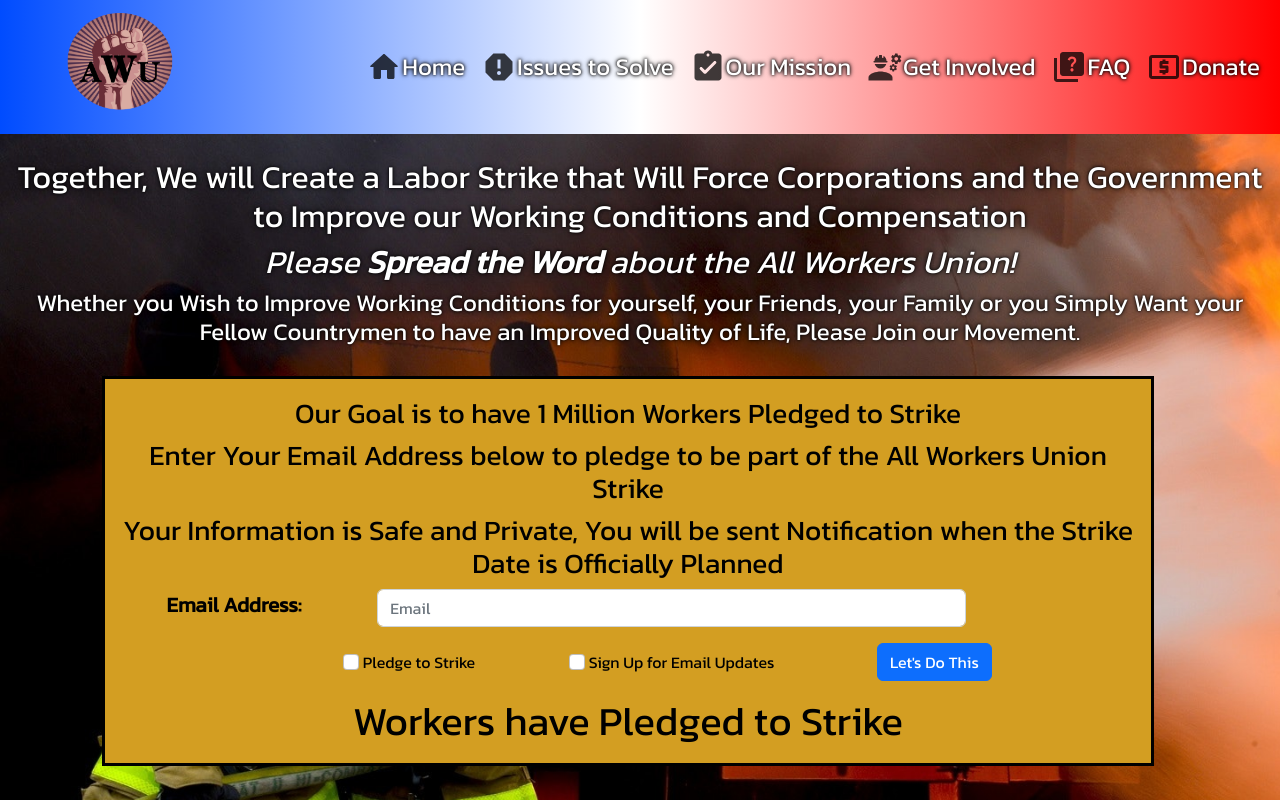
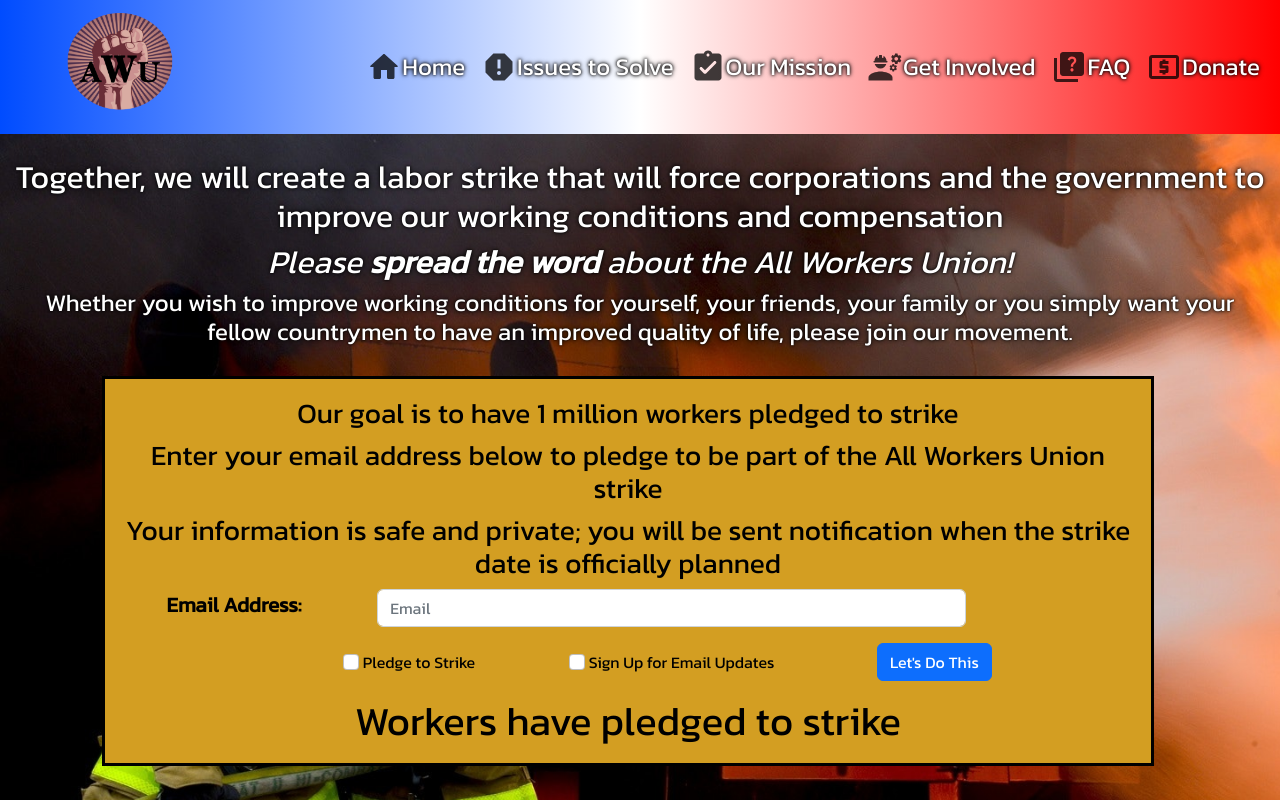
Before and after one commit to mpollachek/sideProjectFrontend, a React (Create React App) app: page /GetInvolved in a window 1280 px wide. Shown: the top 800 px of the page. Built offline with nearby package versions, Linux system fonts and the light colour scheme; no server answers.

Commit message:
faq and styles

```diff
--- a/src/components/Header.js
+++ b/src/components/Header.js
@@ -31,16 +31,15 @@ import ReportIcon from "@mui/icons-material/Report";
 const Header = () => {
   //navbar open state
   const [menuOpen, setMenuOpen] = useState(false);
-  // Popover open state
-  const [popoverOpen, setPopoverOpen] = useState(false);
 
-  const closeBoth = () => {
-    setMenuOpen(!menuOpen);
-    setPopoverOpen(!popoverOpen);
-  };
+  const [isOpen, setIsOpen] = useState(false);
+
+  const toggle = () => setIsOpen(!isOpen);
 
   return (
-    <Navbar dark sticky="top" expand="md">
+    <Navbar dark sticky="top" expand="md"
+    style={{overflow: 'visible'}}
+    >
       <NavbarBrand className="ms-5" href="/">
         <img
           src={AWUlogo}
@@ -58,42 +57,31 @@ const Header = () => {
             </NavLink>
           </NavItem>
 
-          {/* <NavItem className='navfont translatePop' id="dropdownPopover" onClick={() => setPopoverOpen(!popoverOpen)}>
-                <div className='hand' >
-              <ReportIcon className='navicons'/>
-              Issues to Solve
-              </div>
-                <UncontrolledPopover
-                  placement="bottom"
-                  target="dropdownPopover"
-                  trigger="legacy"
-                  isOpen={popoverOpen}
-                  >
-                    <PopoverBody className='bgDrop navfont' >
-                <NavLink
-                onClick={() => closeBoth}
-                className='nav-link'
-                to='/'
-                >
-                  balls
-                  </NavLink >
-                  <NavLink
-                onClick={() => closeBoth}
-                className='nav-link'
-                to='/'
-                >
-                  balls
-                  </NavLink >
-                  <NavLink
-                onClick={() => closeBoth}
-                className='nav-link'
-                to='/'
-                >
-                  balls
-                  </NavLink >
-                </PopoverBody>
-                </UncontrolledPopover>
-            </NavItem> */}
+          {/* <UncontrolledDropdown nav inNavbar>
+              <DropdownToggle nav caret className="navfont">
+              <ReportIcon className="navicons" />
+                Issues to Solve
+              </DropdownToggle>
+              <DropdownMenu right
+              style={{position: 'fixed'}}
+              >
+                <DropdownItem onClick={() => setMenuOpen(!menuOpen)}>
+                <NavLink className="nav-link navfont" to="/Issues">
+                Compensation
+                </NavLink>
+                </DropdownItem>
+                <DropdownItem onClick={() => setMenuOpen(!menuOpen)}>
+                <NavLink className="nav-link navfont" to="/Issues">
+                  Paid Time Off
+                  </NavLink>
+                  </DropdownItem>
+                <DropdownItem onClick={() => setMenuOpen(!menuOpen)}>
+                <NavLink className="nav-link navfont" to="/Issues">
+                  Corruption
+                  </NavLink>
+                  </DropdownItem>
+              </DropdownMenu>
+            </UncontrolledDropdown> */}
 
           <NavItem onClick={() => setMenuOpen(!menuOpen)}>
             <NavLink className="nav-link navfont" to="/Issues">
--- a/src/index.js
+++ b/src/index.js
@@ -7,7 +7,6 @@ import './index.css';
 import App from './App';
 import reportWebVitals from './reportWebVitals';
 import ScrollToTop from './components/ScrollToTop';
-import 'bootstrap/dist/css/bootstrap.min.css';
 import 'bootstrap/dist/js/bootstrap.js';
 
 const root = ReactDOM.createRoot(document.getElementById('root'));
--- a/src/pages/Donate.js
+++ b/src/pages/Donate.js
@@ -43,7 +43,7 @@ const Donate = () => {
             </h2>
             <h2>
               Donations will be used for outreach, organizing events, spreading
-              our message and operations costs
+              our message and operations costs. Our first goal is to gather 1 million workers for a 1 day strike to jumpstart this movement.
             </h2>
             <h2>
               Most importantly, all funds will be used to achieve our goal of
--- a/src/pages/GetInvolved.js
+++ b/src/pages/GetInvolved.js
@@ -97,19 +97,19 @@ const GetInvolved = () => {
       >
         <Col className="text-center my-4 blshadow">
           <h2>
-            Together, We will Create a Labor Strike that Will Force Corporations
-            and the Government to Improve our Working Conditions and
-            Compensation
+            Together, we will create a labor strike that will force corporations
+            and the government to improve our working conditions and
+            compensation
           </h2>
           <h2>
             <em>
-              Please <b>Spread the Word</b> about the All Workers Union!
+              Please <b>spread the word</b> about the All Workers Union!
             </em>
           </h2>
           <h4>
-            Whether you Wish to Improve Working Conditions for yourself, your
-            Friends, your Family or you Simply Want your Fellow Countrymen to
-            have an Improved Quality of Life, Please Join our Movement.
+            Whether you wish to improve working conditions for yourself, your
+            friends, your family or you simply want your fellow countrymen to
+            have an improved quality of life, please join our movement.
           </h4>
         </Col>
 
@@ -117,15 +117,15 @@ const GetInvolved = () => {
         <Row>
           <Col className="banner1 text-center offset-1 col-10">
             <h3 className="my-2">
-              Our Goal is to have 1 Million Workers Pledged to Strike
+              Our goal is to have 1 million workers pledged to strike
             </h3>
             <h3 className="mb-2">
-              Enter Your Email Address below to pledge to be part of the All
-              Workers Union Strike
+              Enter your email address below to pledge to be part of the All
+              Workers Union strike
             </h3>
             <h3 className="mb-2">
-              Your Information is Safe and Private, You will be sent
-              Notification when the Strike Date is Officially Planned
+              Your information is safe and private; you will be sent
+              notification when the strike date is officially planned
             </h3>
             <Formik
               initialValues={{
@@ -179,7 +179,7 @@ const GetInvolved = () => {
                 </FormGroup>
               </Form>
             </Formik>
-            <h1 className="mt-2">{count} Workers have Pledged to Strike</h1>
+            <h1 className="mt-2">{count} Workers have pledged to strike</h1>
           </Col>
         </Row>
         <Row className="my-4">
@@ -228,7 +228,7 @@ const GetInvolved = () => {
         }}
       >
         <Col className="col-12">
-          <h1>Across the USA workers are Unionizing</h1>
+          <h1>Across the USA workers are unionizing</h1>
         </Col>
         <Col className="bggrn offset-1 col-10 col-lg-5 my-3">
           <h4 className="my-3">
@@ -277,7 +277,7 @@ const GetInvolved = () => {
           </h4>
         </Col>
         <Col className="col-12">
-          <h1>Our Power is in our Numbers</h1>
+          <h1>Our power is in our numbers</h1>
           <h2>
             Our first strike will be one day in length and one million strong to
             start negotiations and help spread the word
--- a/src/pages/HomePage.js
+++ b/src/pages/HomePage.js
@@ -74,7 +74,7 @@ const HomePage = () => {
   const pullAway = {
     init: { scale: 0, opacity: 0 },
     animate: {
-      scale: [0, 10, 8, 0.4, 1],
+      scale: [1, 10, 8.4, 0.4, 1],
       times: [0, 0.1, 0.2, 0.7, 1],
       opacity: [0, 0, 1, 1, 1],
       transition: { delay: 1, duration: 2 },
@@ -620,12 +620,12 @@ const HomePage = () => {
               viewport={{ once: true }}
             >
               <h2 className="text-center justify-content-center mt-3">
-                The Problem is not that there are not Enough Resources to
-                Provide Workers with Decent Wages
+                The Problem is not that there are not enough resources to
+                provide workers with decent wages
               </h2>
               <h2 className="text-center justify-content-center my-3">
-                The Problem is that there are not Enough Resources to Satisfy
-                Executives and Shareholders
+                The problem is that there are not enough resources to satisfy
+                executives and shareholders
               </h2>
             </motion.div>
           </Col>
@@ -639,7 +639,7 @@ const HomePage = () => {
               viewport={{ once: true }}
             >
               <p>
-                Throughout the Industrial revolution our ancestors fought to end
+                Throughout the industrial revolution our ancestors fought to end
                 child labor, implement the 8 hour work day and negotiate for
                 better pay. Strike-breaking tactics resulted in the deaths of
                 workers, but still they fought on to ensure better lives for
--- a/src/pages/Mission.js
+++ b/src/pages/Mission.js
@@ -28,10 +28,9 @@ const Mission = () => {
               textShadow: "0 0 3px #000000, 0 0 5px #000000",
             }}
           >
-            <h1>Our Mission is to Improve the Lives of Workers</h1>
+            <h1>Our mission is to improve the lives of workers</h1>
             <h2>
-              We will break the Barriers of Division Created by Politicians and
-              the Media, Unite Workers and Demand Change
+              We will break the barriers of division created by politicians and the media, unite workers and demand change
             </h2>
             <h2>
               The United States must eliminate wealth as the driving mechanism
@@ -48,8 +47,7 @@ const Mission = () => {
               <li>Reduce number of hours worked per week</li>
               <li>Create a workers bill of rights</li>
               <li>
-                Remove the ability for corporations and the wealthy to own
-                politicians
+                Remove the ability for corporations and the wealthy to purchase policy
               </li>
               <li>Decrease corruption - increase transparency</li>
               <li>
```
Also changed, not shown: src/pages/Faq.js (+26 -15 lines).
